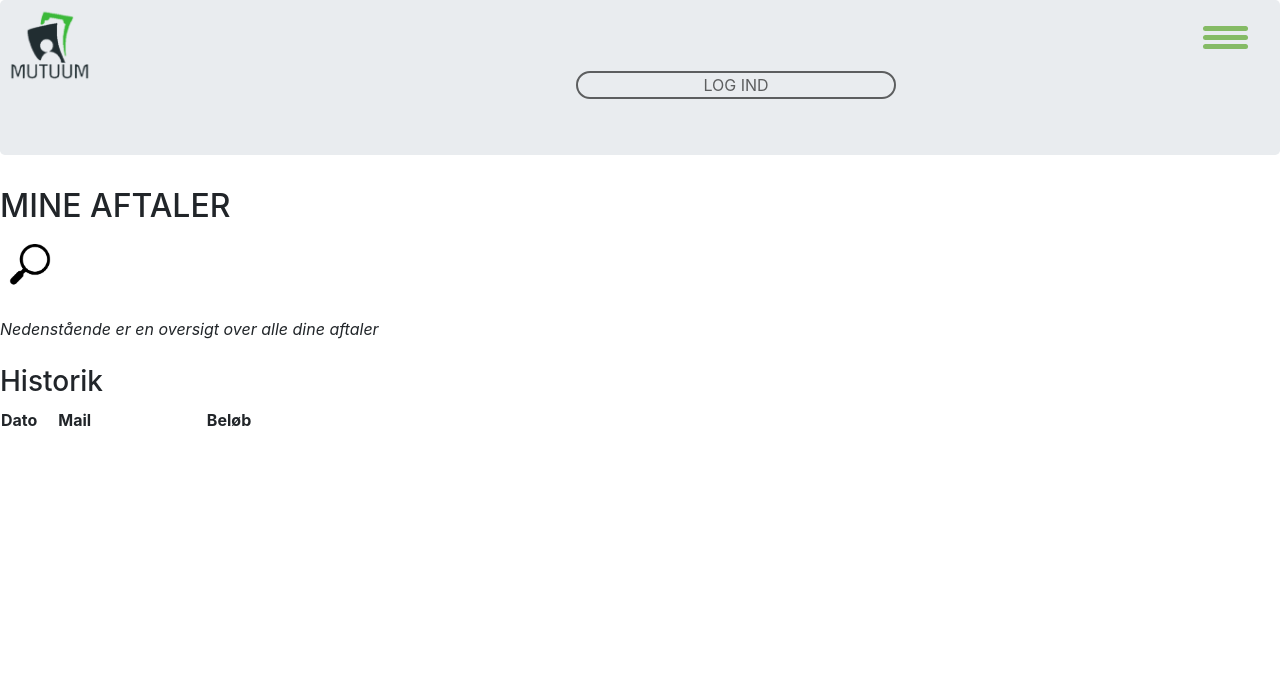
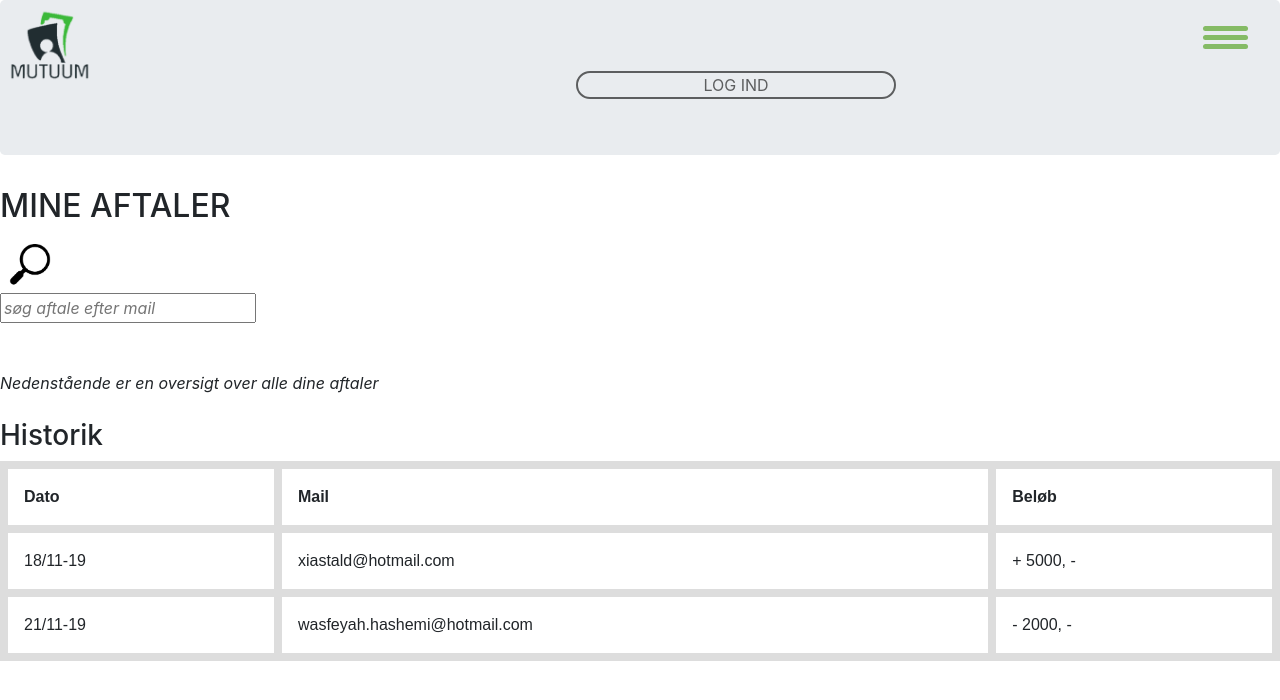
Before and after one commit to LOOP3-gr-3/mutuum.dk, a PHP site: page /mineaftaler.php in a window 1280 px wide. Shown: the top 700 px of the page. Run offline with PHP 8.4, Linux system fonts and the light colour scheme; lists and menus that the app fills with data are empty.

Commit message:
mineaftaler css

```diff
--- a/includes/styles/overallstyle.css
+++ b/includes/styles/overallstyle.css
@@ -178,6 +178,15 @@ input::placeholder{
 #Xlup {
     width: 5%;
     height: auto;
+}
+table {                     /*denne sørger for at kolonner ligger helt op ad hinanden og angiver skrift samt bredde*/
+    font-family: arial, sans-serif;
+    border-collapse: collapse;
+    width: 100%;}
 
-
+/*Her angives designet på kolonnerne, der er valgt en solid ramme (grå), at skriften skal stå til venstre og tykkelse på kanten/borderen*/
+td, th {
+    border: 0.5em solid #dddddd;
+    text-align: left;
+    padding: 1em;
 }
--- a/mineaftaler.php
+++ b/mineaftaler.php
@@ -11,7 +11,11 @@
 <h2>MINE AFTALER</h2>
 
 <!-- billede af lup ved søgefeltet-->
-<img id="Xlup"src="images/s%C3%B8gefunktion.PNG" alt="lup til søgefelt" title="søgefelt">
+<img id="Xlup" src="images/s%C3%B8gefunktion.PNG" alt="lup til søgefelt" title="søgefelt">
+
+<!-- her laves feltet og placeholder, der skal føre til "databasen" over aftaler for brugere-->
+<form action="søgefunktion.php">
+    <input type="text" name="mail på bruger" placeholder="søg aftale efter mail"></form>
 
 <br><br><I>Nedenstående er en oversigt over alle dine aftaler</I><br><br>
 
@@ -23,15 +27,21 @@
 <!-- #nbsp er skrevet ind for boxen bliver fixeret til at være den givne størrelse uden at skulle benytte row and colums-->
 <table>
     <tr>
-        <th id="Xdato">Dato &nbsp;&nbsp;&nbsp;&nbsp; </th>
-        <th id="Xmail">Mail &nbsp;&nbsp;&nbsp;&nbsp; &nbsp;&nbsp;&nbsp;&nbsp; &nbsp;&nbsp;&nbsp;&nbsp; &nbsp;&nbsp;&nbsp;&nbsp; &nbsp;&nbsp;&nbsp;&nbsp; &nbsp;&nbsp;&nbsp;&nbsp; </th>
+        <th id="Xdato">Dato &nbsp;&nbsp;&nbsp;&nbsp;&nbsp;&nbsp;&nbsp;&nbsp;&nbsp;&nbsp; </th>
+        <th id="Xmail">Mail &nbsp;&nbsp;&nbsp;&nbsp; &nbsp;&nbsp;&nbsp;&nbsp; &nbsp;&nbsp;&nbsp;&nbsp; &nbsp;&nbsp;&nbsp;&nbsp; &nbsp;&nbsp;&nbsp;&nbsp; &nbsp;&nbsp;&nbsp;&nbsp;&nbsp;&nbsp;&nbsp;&nbsp;&nbsp;&nbsp;&nbsp;&nbsp;&nbsp;&nbsp;&nbsp;&nbsp;&nbsp;&nbsp;&nbsp;&nbsp;&nbsp;&nbsp;&nbsp;&nbsp;&nbsp;&nbsp;&nbsp;&nbsp;&nbsp;&nbsp;&nbsp; </th>
         <th id="Xbeløb">Beløb &nbsp;&nbsp;&nbsp;&nbsp; &nbsp;&nbsp;&nbsp;&nbsp; </th>
     </tr>
     <!-- nedenstående er felterne der udfyldes når man indgår en aftale, så den bliver en del af historikken. Se forhåndsvisning for at se hvordan det hænger sammen. td = indhold til kolonner, th overskrift til kolonner og tr angiver ny "linje" -->
+        <tr> <!-- de nedenstående er bare for at vise hvordan det kommer ind i tabellen-->
+
+            <td>18/11-19</td>
+            <td>xiastald@hotmail.com</td>
+            <td>+ 5000, -</td>
+        </tr>
         <tr>
-            <td></td>
-            <td></td>
-            <td></td>
+            <td>21/11-19</td>
+            <td>wasfeyah.hashemi@hotmail.com</td>
+            <td>- 2000, -</td>
         </tr>
     </table>
 
```
